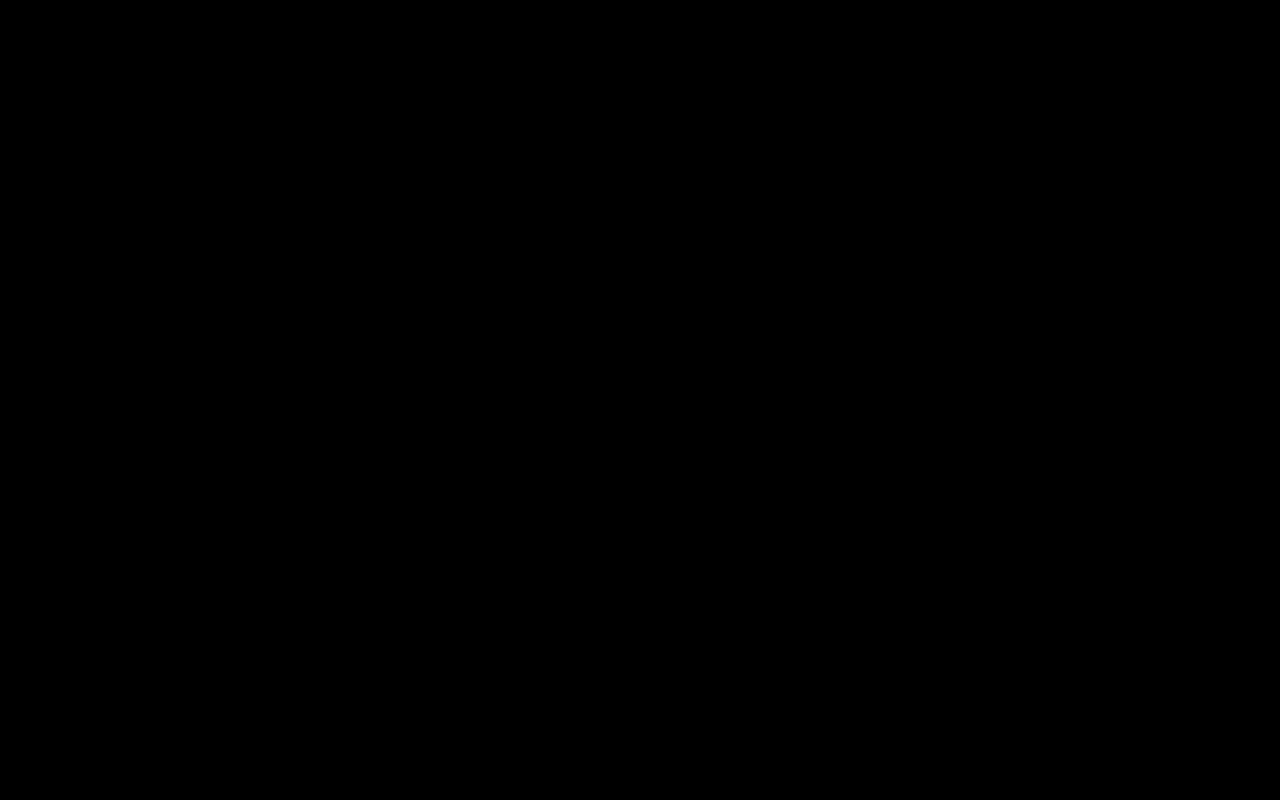
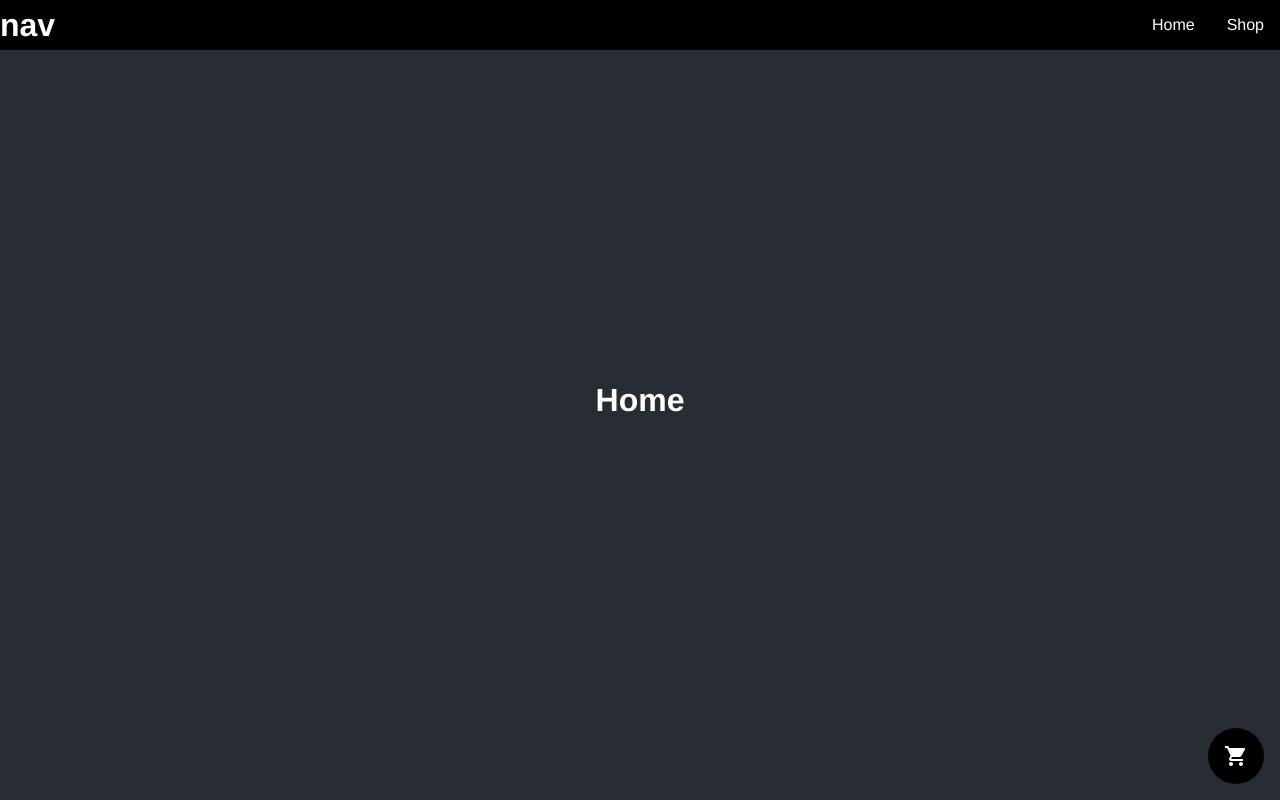
Before and after one commit to joshwrn/shopping-cart, a React (Create React App) app: page / in a window 1280 px wide. Built offline with nearby package versions, Linux system fonts and the light colour scheme.

Commit message:
basic structure

```diff
--- a/package.json
+++ b/package.json
@@ -3,6 +3,8 @@
   "version": "0.1.0",
   "private": true,
   "dependencies": {
+    "@material-ui/core": "^4.11.4",
+    "@material-ui/icons": "^4.11.2",
     "@testing-library/jest-dom": "^5.12.0",
     "@testing-library/react": "^11.2.7",
     "@testing-library/user-event": "^12.8.3",
--- a/src/App.js
+++ b/src/App.js
@@ -1,7 +1,24 @@
-import styles from './styles/styles.css';
+import React from 'react';
+import './styles/styles.css';
+import { BrowserRouter as Router, Switch, Route } from 'react-router-dom';
+import Cart from './components/Cart';
+import Home from './components/Home';
+import Nav from './components/Nav';
+import Shop from './components/Shop';
 
 function App() {
-  return <div className="App"></div>;
+  return (
+    <Router>
+      <div className="App">
+        <Nav></Nav>
+        <Cart></Cart>
+        <Switch>
+          <Route exact path="/" component={Home} />
+          <Route exact path="/Shop" component={Shop} />
+        </Switch>
+      </div>
+    </Router>
+  );
 }
 
 export default App;
--- a/src/components/Cart.js
+++ b/src/components/Cart.js
@@ -0,0 +1,12 @@
+import React from 'react';
+import ShoppingCartIcon from '@material-ui/icons/ShoppingCart';
+
+const Cart = () => {
+  return (
+    <div className="cart-icon">
+      <ShoppingCartIcon />
+    </div>
+  );
+};
+
+export default Cart;
--- a/src/components/Home.js
+++ b/src/components/Home.js
@@ -0,0 +1,11 @@
+import React from 'react';
+
+const Home = () => {
+  return (
+    <div className="page">
+      <h1>Home</h1>
+    </div>
+  );
+};
+
+export default Home;
--- a/src/components/Nav.js
+++ b/src/components/Nav.js
@@ -0,0 +1,20 @@
+import React from 'react';
+import { Link, NavLink } from 'react-router-dom';
+
+const Nav = () => {
+  return (
+    <div className="nav">
+      <h1>nav</h1>
+      <ul className="nav-links">
+        <Link to="/">
+          <li className="nav-page">Home</li>
+        </Link>
+        <Link to="/shop">
+          <li className="nav-page">Shop</li>
+        </Link>
+      </ul>
+    </div>
+  );
+};
+
+export default Nav;
--- a/src/components/Shop.js
+++ b/src/components/Shop.js
@@ -0,0 +1,11 @@
+import React from 'react';
+
+const Shop = () => {
+  return (
+    <div className="page">
+      <h1>Shop</h1>
+    </div>
+  );
+};
+
+export default Shop;
--- a/src/styles/styles.css
+++ b/src/styles/styles.css
@@ -1,3 +1,90 @@
-HTML {
+* {
+  margin: 0;
+  padding: 0;
+}
+
+p {
+  margin: 0;
+  padding: 0;
+}
+
+button:focus {
+  outline: 0;
+}
+
+button {
+  cursor: pointer;
+}
+
+ul {
+  list-style: none;
+}
+
+img {
+  user-select: none;
+  -moz-user-select: none;
+  -webkit-user-drag: none;
+  -webkit-user-select: none;
+  -ms-user-select: none;
+}
+
+a {
+  color: white;
+  text-decoration: none;
+}
+
+html {
+  background-color: #282c34;
+  color: white;
+  font-family: Helvetica, sans-serif;
+}
+
+/*? Nav */
+
+.nav {
+  display: flex;
+  justify-content: space-between;
+  align-items: center;
+  width: 100%;
+  position: fixed;
   background-color: black;
 }
+
+.nav-links {
+  display: flex;
+}
+
+.nav-page {
+  padding: 1em;
+}
+
+/*? cart */
+
+.cart-icon {
+  display: flex;
+  position: fixed;
+  align-items: center;
+  text-align: center;
+  background-color: black;
+  bottom: 0;
+  right: 0;
+  padding: 1em;
+  border-radius: 100%;
+  margin: 1em;
+  cursor: pointer;
+}
+
+/*? Home */
+
+.page {
+  width: 100vw;
+  height: 100vh;
+  display: flex;
+  align-content: center;
+  justify-content: center;
+  text-align: center;
+}
+
+h1 {
+  align-self: center;
+}
```
Also changed, not shown: 1 other file (tests, documents, lock files or other folders).
